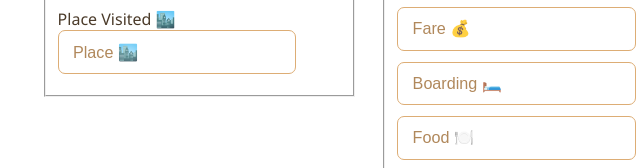
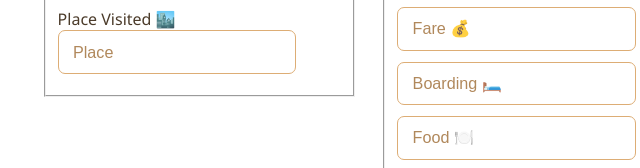
Before and after one commit to mazharmecci/XPAY, a plain HTML site: page employee.html in a window 1280 px wide. Shown: the part 360-528 px from the top of the page, 463-1103 px from the left. Drawn offline with Linux system fonts and the light colour scheme; no server answers.

Commit message:
Update employee.html

```diff
--- a/employee.html
+++ b/employee.html
@@ -39,7 +39,7 @@
     </div>
     <div class="form-row">
       <label for="place">Place Visited 🏙️</label>
-      <input type="text" id="place" name="place" placeholder="Place 🏙️" data-field-type="text">
+      <input type="text" id="place" name="place" placeholder="Place" data-field-type="text">
     </div>
   </fieldset>
 
```
